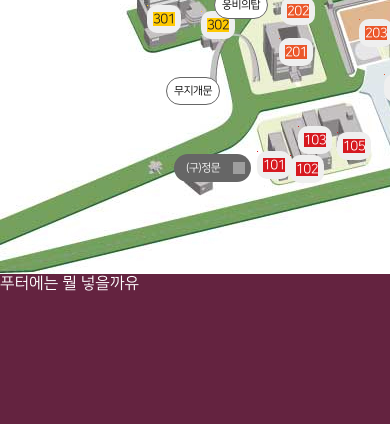
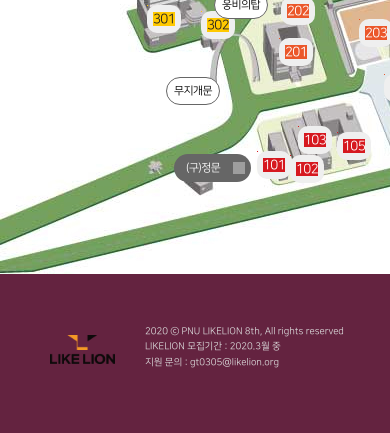
Before and after one commit to PnuLikelion8th/E-Moboo, a Django app: page / in a window 390 px wide. Shown: the part 604-1037 px from the top of the page. Run offline with Django 3.2, Linux system fonts and the light colour scheme; parts of the project's set-up code (start-up, migrations or seed data) failed here and were passed over; grey boxes are pictures that could not be loaded.

Commit message:
[추가] footer 내용추가(모집 문의 등)

```diff
--- a/pnumap/map/static/css/base.css
+++ b/pnumap/map/static/css/base.css
@@ -193,14 +193,44 @@ nav{
 
 footer{
     width:100vw;
-    height: 150px;
+    height: 159px;
     background:#642340;
     position: relative;
     z-index: 100;
+    /* padding-top: 30px; */
 }
 
 .footer_list_container{
-    width:100%;
-    height:100%;
-    color: white;
+    width: 500px;
+    font-size: 0.8rem;
+    height:99px;
+    color: #dddddd;
+    margin: 0 auto;
+    padding-top: 50px;
+
 }
+.footer_list{
+    line-height: 1.6;
+}
+
+.footer_likelion{
+    width: 120px;
+    float: left;
+    margin-right: 70px;
+    margin-top:5px;
+}
+
+@media(max-width: 847px){
+    .footer_list_container{
+        width: 320px;
+        font-size: 0.6rem;
+        padding-top: 50px;
+
+    }
+    .footer_likelion{
+        width: 65px;
+        margin-left: 15px;
+        margin-right: 30px;
+        margin-top:11px;
+    }
+}
--- a/pnumap/templates/base.html
+++ b/pnumap/templates/base.html
@@ -41,7 +41,10 @@
     </section>
     <footer>
         <div class="footer_list_container">
-            <div class="footer_list">푸터에는 뭘 넣을까유</div>
+            <img class="footer_likelion" src="{% static 'image/likelion.png' %}">
+            <div class="footer_list">2020 ⓒ PNU LIKELION 8th, All rights reserved</div>
+            <div class="footer_list">LIKELION 모집기간 : 2020.3월 중</div>
+            <div class="footer_list">지원 문의 : gt0305@likelion.org </div>
         </div>
     </footer>
 
```
Also changed, not shown: pnumap/map/static/image/likelion.png (added).
